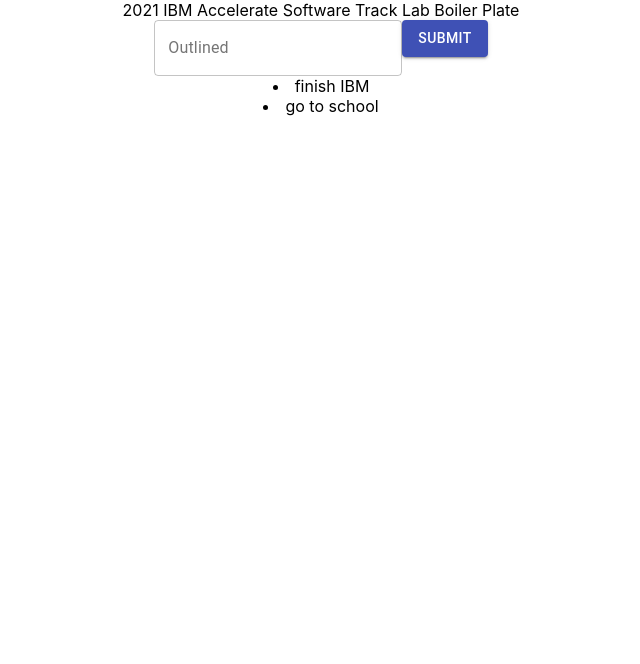
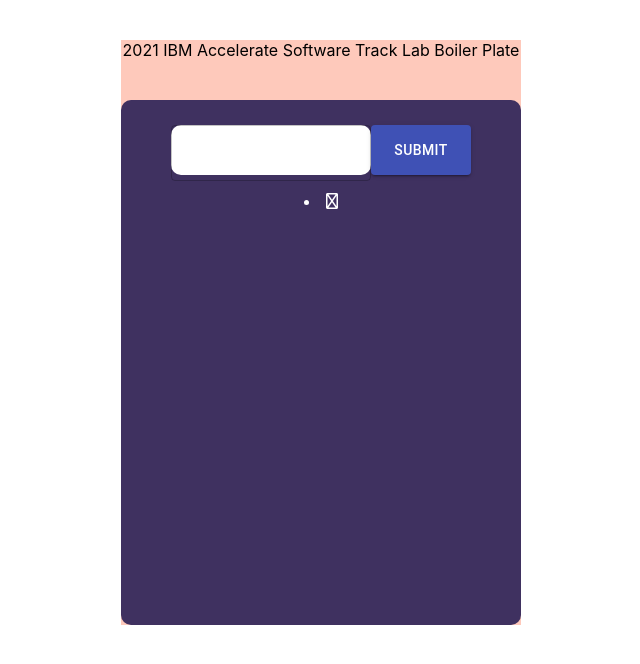
Before and after one commit to 2021-IBM-Accelerate-SW-Track/lab-1-team-34, a React (Create React App) app: page / in a window 1280 px wide. Shown: the top 664 px of the page, without its empty margins (319-959 px from the left). Built offline with nearby package versions, Linux system fonts and the light colour scheme.

Commit message:
version 1

```diff
--- a/package.json
+++ b/package.json
@@ -9,6 +9,7 @@
     "@testing-library/user-event": "^12.8.3",
     "react": "^17.0.2",
     "react-dom": "^17.0.2",
+    "react-icons": "^4.2.0",
     "react-scripts": "4.0.3",
     "web-vitals": "^1.1.2"
   },
--- a/public/index.html
+++ b/public/index.html
@@ -8,6 +8,7 @@
       name="description"
       content="Web site created using create-react-app"
     />
+    <script src="https://kit.fontawesome.com/b9d1aed08a.js" crossorigin="anonymous"></script>
 
     <!--
       manifest.json provides metadata used when your web app is installed on a
--- /dev/null
+++ b/src/ListItems.css
@@ -0,0 +1,45 @@
+.list{
+    color: #fff;
+    width: 300px;
+    margin: 20px auto;
+    height: 50px;
+    background-color: #bf07ac;
+    border-radius: 5px;
+}
+.list p{
+    padding: 10px;
+    position: relative;
+    transition: ease-in-out;
+}
+.list p input{
+    background-color: transparent;
+    border: 0;
+    color: #fff;
+    font-size: 18px;
+}
+.list p input:focus{
+    outline: none;
+}
+.list p span{
+    position: absolute;
+    right: 10px;
+}
+.faicons{
+    margin: 0 5px;
+    font-size: 15px;
+    cursor: pointer;
+}
+.itemsAnim-enter{
+    opacity: 0.01;
+}
+.itemsAnim-enter .itemsAnim-enter-active{
+    opacity: 1;
+    transition: opacity 300ms ease-in
+}
+.itemsAnim-leave{
+    opacity: 1;
+}
+.itemsAnim-leave .itemsAnim-leave-active{
+    opacity: 0.01;
+    transition: opacity 300ms ease-in
+}
--- a/src/Pages/UI/page.js
+++ b/src/Pages/UI/page.js
@@ -1,5 +1,5 @@
 import React from "react";
-import Header from "../../component/header";
+import Header from "../../component/header/header"; // no target file, targets index.js
 import Input from "../../component/Input";
 
 function page(props) {
--- /dev/null
+++ b/src/component/Input/input.css
@@ -0,0 +1,61 @@
+.inputcolor {
+
+ background-color: #3f3160;
+  min-height:500px;
+  width: 400px;
+  margin: 40px auto;
+  padding-top: 25px;
+  border-radius: 10px;
+
+}
+.inputtext{
+  background-color:#ffffff;
+  border: 0;
+  color: #fff;
+  width: 200px;
+  height: 50px;
+  margin: 20px;
+  padding: 0 20px;
+  font-size: 18px;
+  border-radius: 10px;
+  padding-right:10px ;
+}
+.container{
+  padding-top:0px ;
+  padding-bottom: 30px ;
+
+}
+.list{
+  color: white ;
+}
+
+
+
+
+ul li {
+  padding: 10px 0px;
+}
+
+ li:before{
+  content: "\f00c";
+  Font-family: "Font Awesome 5 Free";
+}
+
+.App{
+  background-color: #fec9bb;
+  min-height:500px;
+  width: 400px;
+  margin: 40px auto;
+}
+.button{
+  background-color: rgba(27, 112, 137, 1);
+  border: 0;
+  color: #fff;
+  width: 100px;
+
+  height: 50px;
+  margin: 20px;
+  padding: 0 20px;
+  font-size: 18px;
+  border-radius: 10px;
+}
--- a/src/component/Input/input.js
+++ b/src/component/Input/input.js
@@ -1,7 +1,8 @@
 import { TextField, Button } from "@material-ui/core";
 import React, { useState } from "react";
-
-const initialTodo = ["finish IBM", "go to school"];
+import "./input.css";
+import { FaGithub } from "react-icons/fa";
+const initialTodo = [""];
 
 function Input(props) {
   const [input, setInput] = useState("");
@@ -26,29 +27,37 @@
     });
   };
   return (
-    <div>
-      <TextField
+    <div className="inputcolor">
+
+      <TextField className="inputtext"
+        onKeyPress={(event) => {
+          if (event.key === 'Enter') {
+handleAdd();
+    }
+        }}
         onChange={(event) => {
           setInput(event.target.value);
           console.log(input);
         }}
-        // onEnter={() => {
-        //   list.push(input);
-        // }}
-        // id="outlined-basic"
-        label="Outlined"
+
+
+        label=""
         variant="outlined"
       />
 
-      <Button onClick={handleAdd} variant="contained" color="primary">
+      <Button onClick={handleAdd}  variant="contained" color="primary" className="button">
         Submit
       </Button>
 
-      {/* list not updating quick but data does get added */}
+<div className="list">
+ <p className="container">
       {list &&
         list.map((item, index) => {
-          return <li key={index}>{item}</li>;
+          return <li className="list" key={index}>{item}</li>;
         })}
+  </p>
+ </div>
+      {/* list not updating quick but data does get added */}
     </div>
   );
 }
```
Also changed, not shown: src/ListItems.js (added, +31 -0 lines), src/component/header/header.css (+9 -0 lines).
